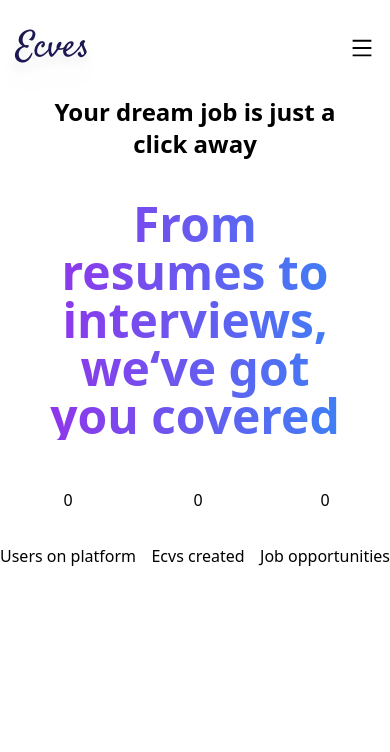
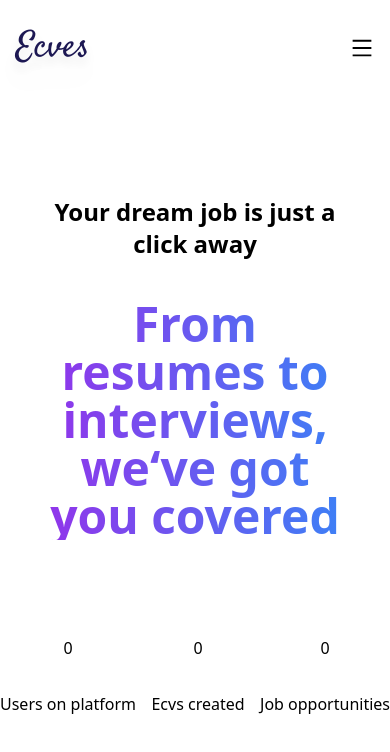
Before and after one commit to HRemonen/ecvs, a React (Vite) app in the folder src/client/: page / in a window 390 px wide. Shown: the top 752 px of the page. Built offline with nearby package versions, Linux system fonts and the light colour scheme; no server answers.

Commit message:
Modify landing page styling

```diff
--- a/src/client/src/components/index/Hero.tsx
+++ b/src/client/src/components/index/Hero.tsx
@@ -20,7 +20,7 @@ const Hero = () => {
   return (
     <div className="snap-center w-full h-screen">
       <Navbar />
-      <div className="md:mt-[200px] md:max-w-[800px] w-4/5 mx-auto text-center flex flex-col justify-center">
+      <div className="mt-[100px] md:mt-[200px] md:max-w-[800px] max-h-fit w-4/5 mx-auto text-center flex flex-col justify-center">
         <div className="">
           <p className="text-2xl font-bold pb-2">
             Your dream job is just a click away
@@ -35,7 +35,7 @@ const Hero = () => {
           </p>
         </div>
       </div>
-      <div className="flex justify-between items-center mt-12 md:mt-[200px] md:mx-24 lg:mx-48 text-center md:text-6xl font-light">
+      <div className="flex justify-between items-center mt-24 md:mt-[300px] md:mx-24 lg:mx-48 text-center md:text-6xl font-light">
         <div>
           <NumberAnimation n={users.length} />
           <p className="pt-8 font-thin md:text-lg">Users on platform</p>
```
